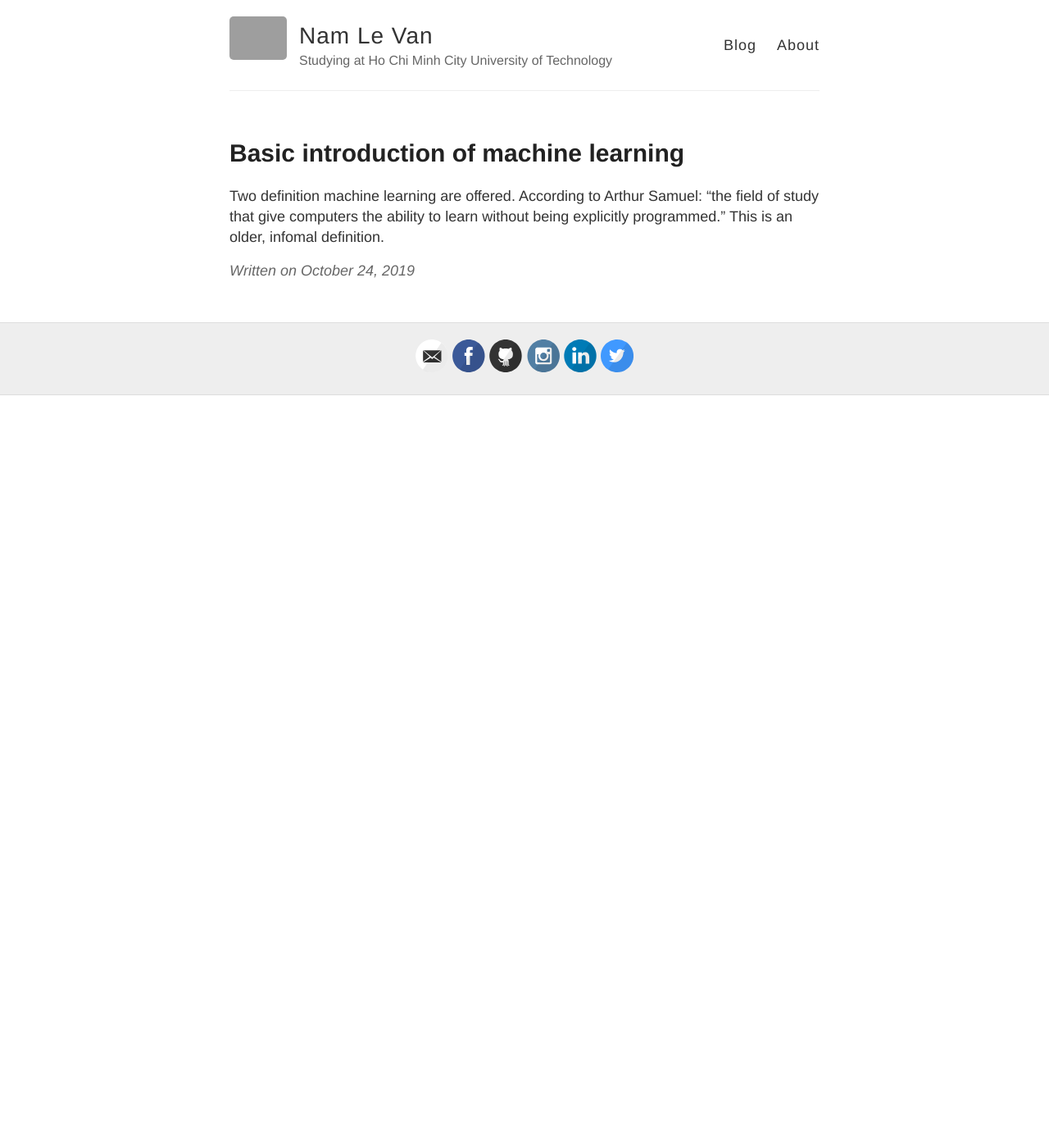
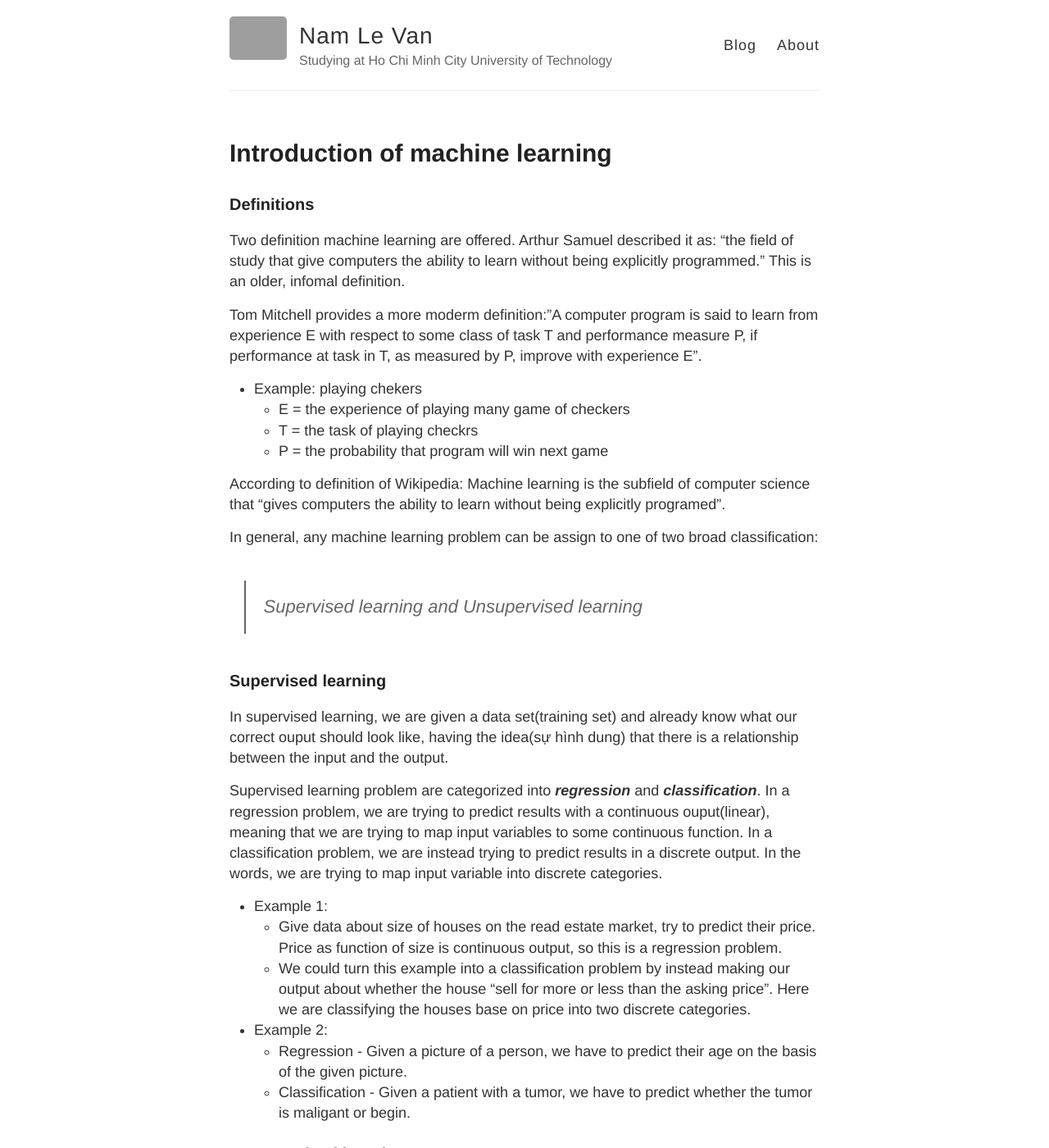
Before and after one commit to lvnam0801/otprime.github.io, a Jekyll site: the page built from _posts/2019-10-24-Wellcome.md, in a window 1280 px wide and 1400 px high. Shown: the whole window at 82% size. Built offline with Jekyll 4.4.1, drawn with Linux system fonts in a browser that asks for light colours; comment, search, counter and statistics services are not loaded; some of the changed text lies outside the part shown; grey boxes are pictures that could not be loaded.

Commit message:
Introduction of machine learning

```diff
--- a/_posts/2019-10-24-Wellcome.md
+++ b/_posts/2019-10-24-Wellcome.md
@@ -1,6 +1,41 @@
 ---
 layout: post
-title: Basic introduction of machine learning
+title: Introduction of machine learning
 ---
+### Definitions
+Two definition machine learning are offered. Arthur Samuel described it as: "the field of study that give computers the ability to learn without being explicitly programmed." This is an older, infomal definition.
 
-Two definition machine learning are offered. According to Arthur Samuel: "the field of study that give computers the ability to learn without being explicitly programmed." This is an older, infomal definition.
+Tom Mitchell provides a more moderm definition:"A computer program is said to learn from experience E with respect to some class of task T and performance measure P, if performance at task in T, as measured by P, improve with experience E".
+
+- Example: playing chekers
+    - E = the experience of playing many game of checkers
+    - T = the task of playing checkrs
+    - P = the probability that program will win next game
+
+According to definition of Wikipedia: Machine learning is the subfield of computer science that "gives computers the ability to learn without being explicitly programed".
+
+In general, any machine learning problem can be assign to one of two broad classification:
+> Supervised learning and Unsupervised learning
+
+### Supervised learning
+In supervised learning, we are given a data set(training set) and already know what our correct ouput should look like, having the idea(sự hình dung) that there is a relationship between the input and the output.
+
+Supervised learning problem are categorized into <strong><em>regression</em></strong> and <strong><em>classification</em></strong>. In a regression problem, we are trying to predict results with a continuous ouput(linear), meaning that we are trying to map input variables to some continuous function. In a classification problem, we are instead trying to predict results in a discrete output. In the words, we are trying to map input variable into discrete categories.
+
+- Example 1:
+    - Give data about size of houses on the read estate market, try to predict their price. Price as function of size is continuous output, so this is a regression problem.
+    - We could turn this example into a classification problem by instead making our output about whether the house "sell for more or less than the asking price". Here we are classifying the houses base on price into two discrete categories.
+- Example 2:
+    - Regression - Given a picture of a person, we have to predict their age on the basis of the given picture.
+    - Classification - Given a patient with a tumor, we have to predict whether the tumor is maligant or begin.
+
+### Unsupervised learning
+Unsupervised learning allow us approach problem with little or no idea what our results should look like. We can derive(suy ra) structure from data where we don't necessarily know effect of the variables.
+
+We can derive this structure by clustering the data base on relationships among the variables in the data.
+
+With unsupervised learning there is no feedback base on the prediction results.
+
+- Example:
+    - Clustering: Take a collection 1,000,000 different gens, and find a way to autumatically group into groups that somehow similar or related by different variables, such as lifespan, location, roles, and so on.
+    - Non-clustering: The "Cocktail Party Algorithm", allows you to find structure in chaotic environment.(i.e identifying individual voices and music from a mesh sounds at [a cocktail](https://en.wikipedia.org/wiki/Cocktail_party_effect))
```
Also changed, not shown: about.md (+1 -1 lines).
